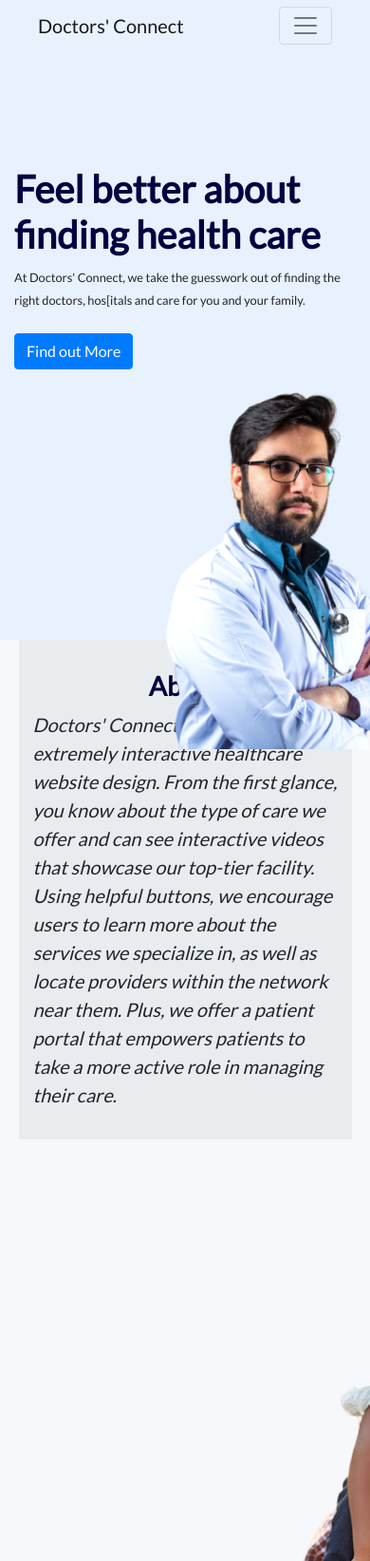
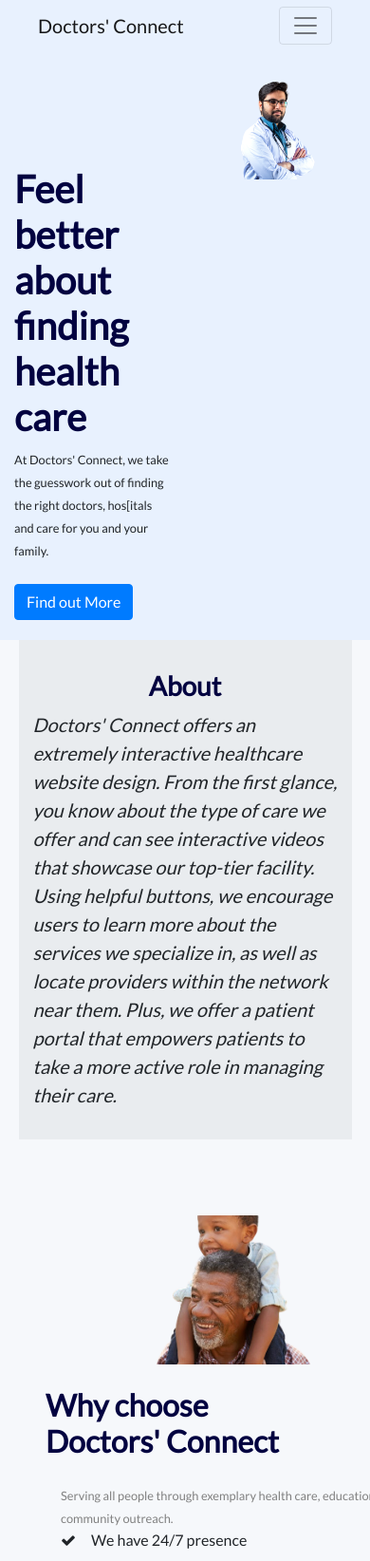
Before and after one commit to Doyo54/Group-Project-Django, a Django app: page / in a window 390 px wide; the page is wider, and only the part inside the window is pictured. Shown: the part 25-1669 px from the top of that part at 95% size. Run offline with Django 4.2, Linux system fonts and the light colour scheme; some libraries are stand-ins or nearby versions; some web fonts are replaced.

Commit message:
make images responsive

```diff
--- a/cindy/templates/index.html
+++ b/cindy/templates/index.html
@@ -56,6 +56,7 @@
           src="../../static/images/usman-yousaf-pTrhfmj2jDA-unsplash-removebg-preview.png"
           alt=""
           height="400"
+          style="max-width:100%;height:auto;"
         />
       </div>
     </div>
@@ -80,6 +81,7 @@
               <img
               src="../../static/images/LLO-Grandparents-Day-removebg-preview.png"
               alt=""
+              style="max-width:100%;height:auto;"
               />
             </div>
             <div class="col mt-4">
```
